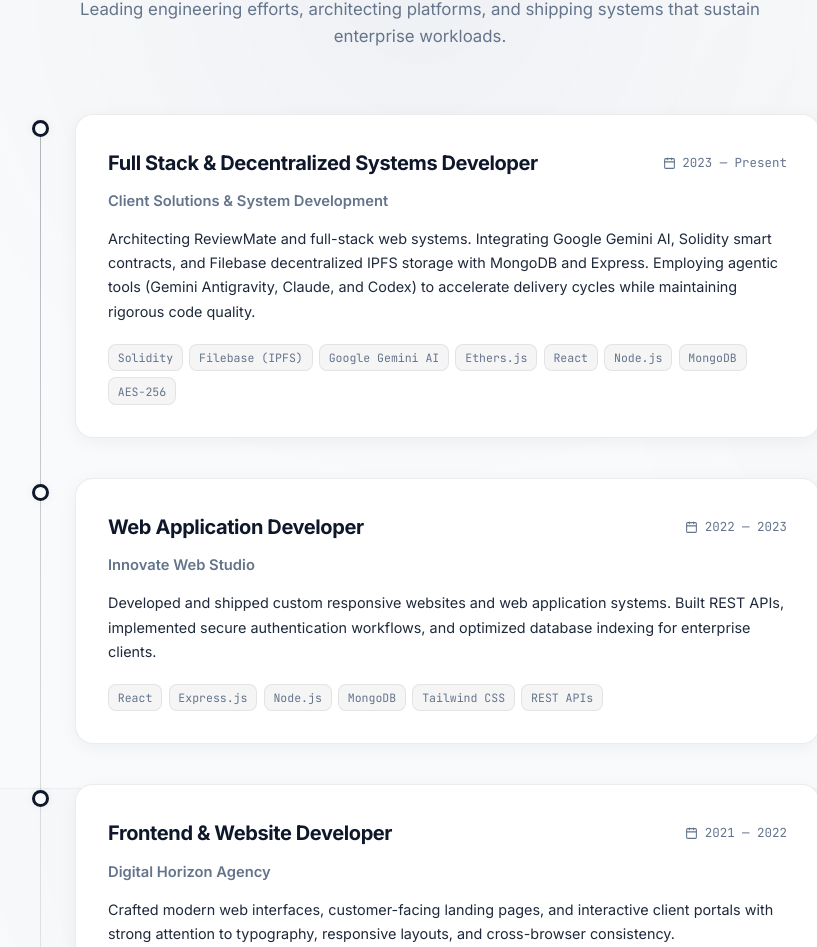
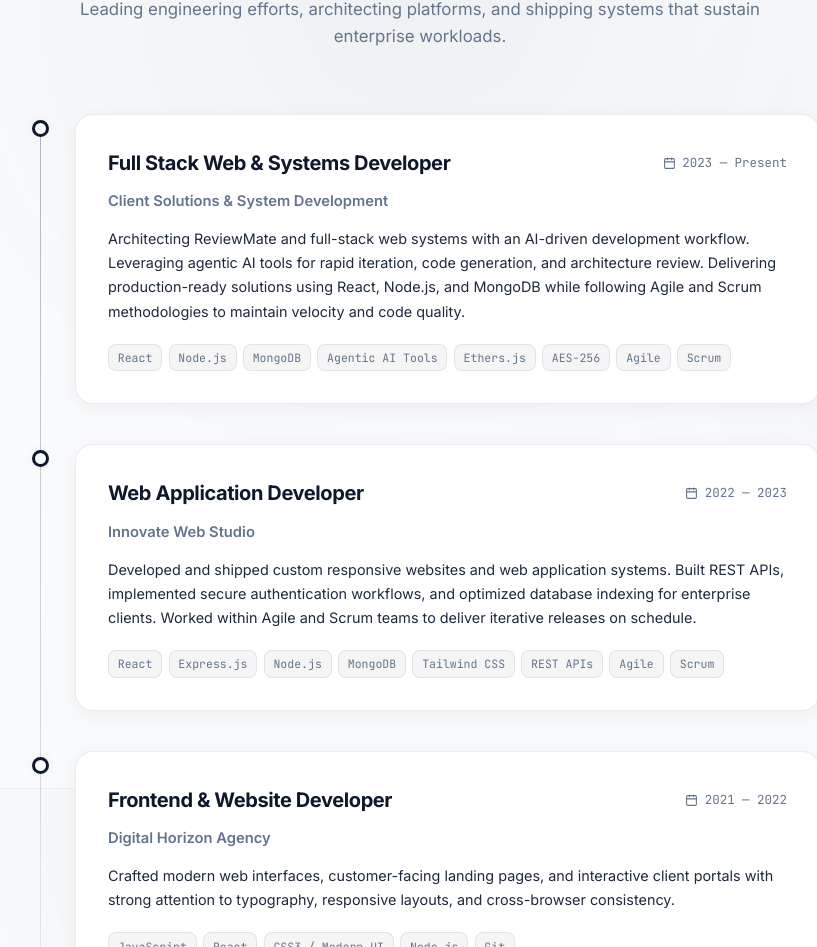
Before and after one commit to Rizalinoo/portfolio, a React (Vite) app: page / in a window 1280 px wide. Shown: the part 6412-7359 px from the top of the page, without its empty margins (220-1037 px from the left). Built offline with nearby package versions, Linux system fonts and the light colour scheme.

Commit message:
update: add Agile & Scrum to experience, AI-driven dev rebrand

```diff
--- a/src/data/portfolioData.js
+++ b/src/data/portfolioData.js
@@ -156,17 +156,17 @@ export const projects = [
 export const experiences = [
   {
     period: "2023 — Present",
-    role: "Full Stack & Decentralized Systems Developer",
+    role: "Full Stack Web & Systems Developer",
     company: "Client Solutions & System Development",
-    description: "Architecting ReviewMate and full-stack web systems. Integrating Google Gemini AI, Solidity smart contracts, and Filebase decentralized IPFS storage with MongoDB and Express. Employing agentic tools (Gemini Antigravity, Claude, and Codex) to accelerate delivery cycles while maintaining rigorous code quality.",
-    technologies: ["Solidity", "Filebase (IPFS)", "Google Gemini AI", "Ethers.js", "React", "Node.js", "MongoDB", "AES-256"]
+    description: "Architecting ReviewMate and full-stack web systems with an AI-driven development workflow. Leveraging agentic AI tools for rapid iteration, code generation, and architecture review. Delivering production-ready solutions using React, Node.js, and MongoDB while following Agile and Scrum methodologies to maintain velocity and code quality.",
+    technologies: ["React", "Node.js", "MongoDB", "Agentic AI Tools", "Ethers.js", "AES-256", "Agile", "Scrum"]
   },
   {
     period: "2022 — 2023",
     role: "Web Application Developer",
     company: "Innovate Web Studio",
-    description: "Developed and shipped custom responsive websites and web application systems. Built REST APIs, implemented secure authentication workflows, and optimized database indexing for enterprise clients.",
-    technologies: ["React", "Express.js", "Node.js", "MongoDB", "Tailwind CSS", "REST APIs"]
+    description: "Developed and shipped custom responsive websites and web application systems. Built REST APIs, implemented secure authentication workflows, and optimized database indexing for enterprise clients. Worked within Agile and Scrum teams to deliver iterative releases on schedule.",
+    technologies: ["React", "Express.js", "Node.js", "MongoDB", "Tailwind CSS", "REST APIs", "Agile", "Scrum"]
   },
   {
     period: "2021 — 2022",
```
